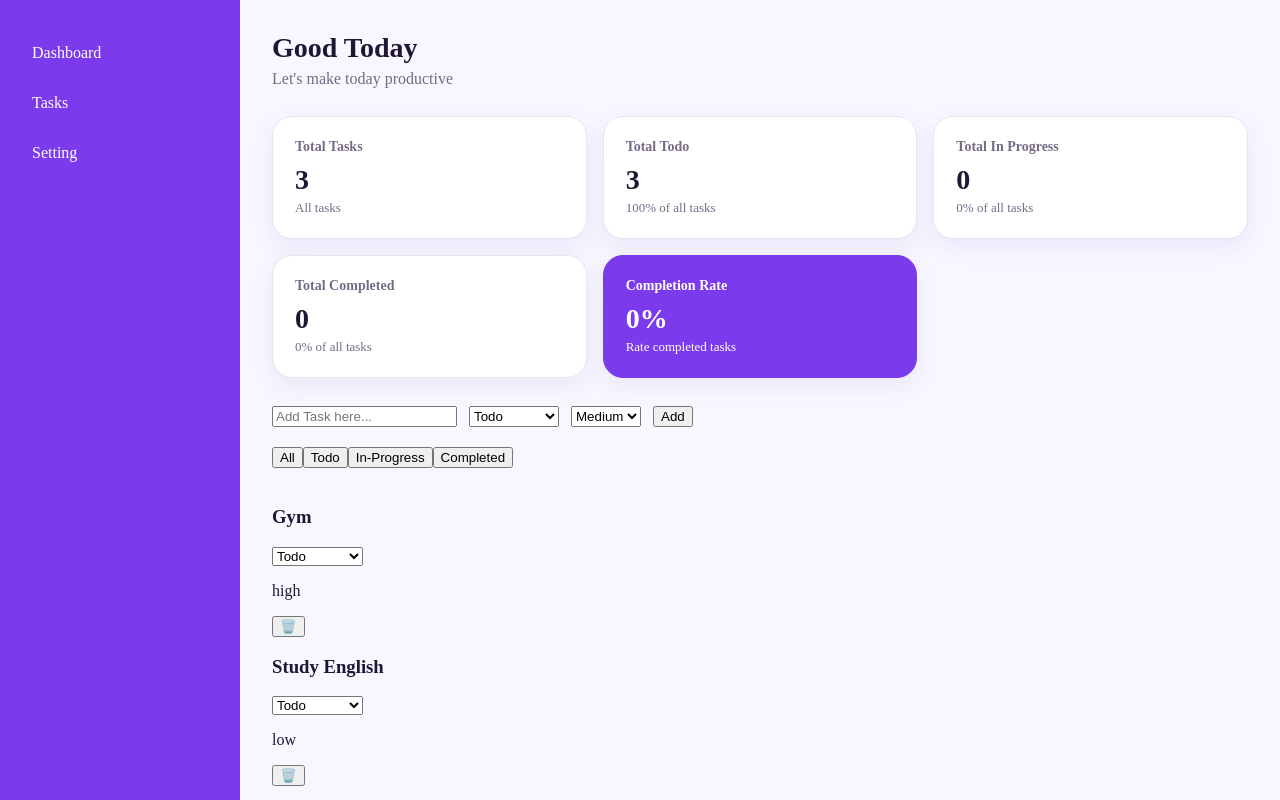
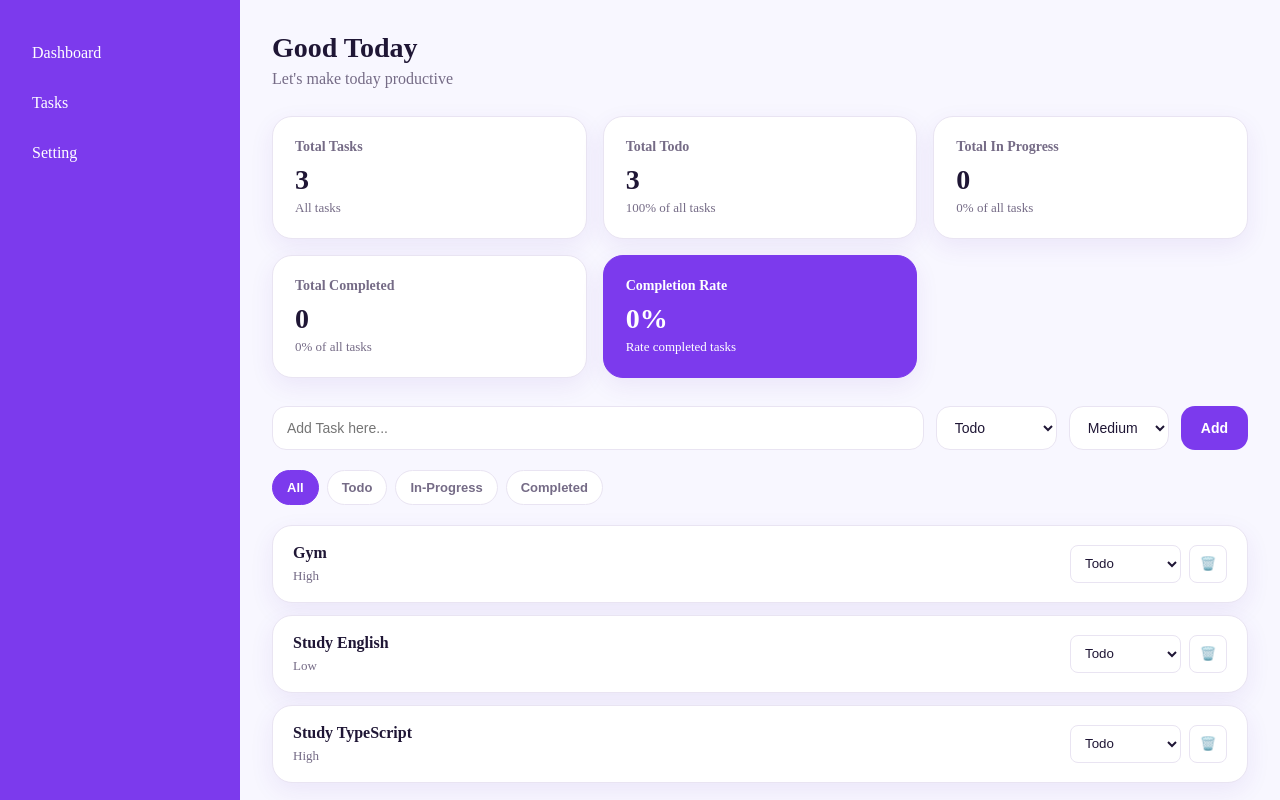
Before and after one commit to dellya-dev/mini-dashboard, a React (Vite) app: page / in a window 1280 px wide. Shown: the top 800 px of the page. Built offline with nearby package versions, Linux system fonts and the light colour scheme.

Commit message:
Add CSS for FilterBar, TaskList and TaskItem

```diff
--- a/src/App.css
+++ b/src/App.css
@@ -146,3 +146,193 @@
   display: flex;
   gap: 12px;
 }
+
+.task-title-input {
+  flex: 1;
+}
+
+.task-form input,
+.task-form select,
+.task-form button {
+  height: 44px;
+  box-sizing: border-box;
+}
+
+.task-form input,
+.task-form select {
+  padding: 0 14px;
+  border: 1px solid var(--border);
+  border-radius: var(--radius-md);
+  background: var(--surface);
+  color: var(--text);
+  font-size: 14px;
+}
+
+.task-form input:focus,
+.task-form select:focus {
+  outline: none;
+  border-color: var(--purple);
+  box-shadow: 0 0 0 3px var(--purple-light);
+}
+
+.task-form button {
+  padding: 0 20px;
+  border: none;
+  border-radius: var(--radius-md);
+  background: var(--purple);
+  color: white;
+  font-size: 14px;
+  font-weight: 600;
+  cursor: pointer;
+  transition: background 0.2s ease, transform 0.2s ease;
+}
+
+.task-form button:hover {
+  background: var(--purple-dark);
+}
+
+.task-form button:active {
+  transform: translateY(1px);
+}
+
+@media (max-width: 768px) {
+  .task-form {
+    flex-wrap: wrap;
+  }
+
+  .task-title-input {
+    flex-basis: 100%;
+  }
+
+  .task-form select {
+    flex: 1;
+  }
+
+  .task-form button {
+    flex: 1;
+  }
+}
+
+/* FilterBar */
+
+.filter-bar {
+  display: flex;
+  gap: 8px;
+}
+
+.filter-bar button {
+  padding: 9px 14px;
+  border: 1px solid var(--border);
+  border-radius: 999px;
+  background: var(--surface);
+  color: var(--text-muted);
+  font-size: 13px;
+  font-weight: 600;
+  cursor: pointer;
+  transition:
+    background 0.2s ease,
+    color 0.2s ease,
+    border-color 0.2s ease;
+}
+
+.filter-bar button.active {
+  background: var(--purple);
+  border-color: var(--purple);
+  color: white;
+}
+
+.filter-bar button:hover {
+  border-color: var(--purple);
+  color: var(--purple);
+}
+
+/* TaskList */
+
+.task-list {
+  display: flex;
+  flex-direction: column;
+  gap: 12px;
+}
+
+/* TaskItem */
+
+.task-item {
+  display: flex;
+  justify-content: space-between;
+  align-items: center;
+  gap: 20px;
+
+  background: var(--surface);
+  border: 1px solid var(--border);
+  border-radius: var(--radius-lg);
+  padding: 18px 20px;
+  box-shadow: var(--shadow);
+}
+
+.task-info {
+  min-width: 0;
+}
+
+.task-info h3 {
+  margin: 0;
+  font-size: 16px;
+  color: var(--text);
+}
+
+.task-info p {
+  margin: 6px 0 0;
+  color: var(--text-muted);
+  font-size: 13px;
+  text-transform: capitalize;
+}
+
+.task-actions {
+  display: flex;
+  align-items: center;
+  gap: 8px;
+}
+
+.task-actions select {
+  height: 38px;
+  padding: 0 10px;
+  border: 1px solid var(--border);
+  border-radius: var(--radius-sm);
+  background: var(--surface);
+  color: var(--text);
+}
+
+.task-actions select:focus {
+  outline: none;
+  border-color: var(--purple);
+  box-shadow: 0 0 0 3px var(--purple-light);
+}
+
+.task-actions button {
+  width: 38px;
+  height: 38px;
+  border: 1px solid var(--border);
+  border-radius: var(--radius-sm);
+  background: var(--surface);
+  cursor: pointer;
+  transition: 0.2s ease;
+}
+
+.task-actions button:hover {
+  border-color: var(--danger);
+  color: var(--danger);
+}
+
+@media (max-width: 600px) {
+  .task-item {
+    flex-direction: column;
+    align-items: stretch;
+  }
+
+  .task-actions {
+    width: 100%;
+  }
+
+  .task-actions select {
+    flex: 1;
+  }
+}
--- a/src/App.tsx
+++ b/src/App.tsx
@@ -118,6 +118,7 @@ function App() {
             onChangesStatus={handleChangesStatus}
             onDeleteTask={handleDeleteTask}
             setFilter={setFilter}
+            filter={filter}
           />
         </main>
       </div>
--- a/src/components/FilterBar.tsx
+++ b/src/components/FilterBar.tsx
@@ -1,18 +1,39 @@
-import type { Filter } from "../types/task"
+import type { Filter, TaskFilter} from "../types/task"
+import '../App.css'
 
 type FilterBarProps = {
   setFilter: (filter: Filter) => void
+  filter: TaskFilter
 }
 
-function FilterBar({ setFilter }: FilterBarProps) {
+function FilterBar({ setFilter, filter }: FilterBarProps) {
 
-  return(
+  return (
     <>
-      <div>
-        <button onClick={() => setFilter("all")}>All</button>
-        <button onClick={() => setFilter("todo")}>Todo</button>
-        <button onClick={() => setFilter("in-progress")}>In-Progress</button>
-        <button onClick={() => setFilter("completed")}>Completed</button>
+      <div className="filter-bar">
+        <button
+          className={filter === "all" ? "active" : ""}
+          onClick={() => setFilter("all")}
+        >All
+        </button>
+
+        <button
+          className={filter === "todo" ? "active" : ""}
+          onClick={() => setFilter("todo")}
+        >Todo
+        </button>
+
+        <button
+          className={filter === "in-progress" ? "active" : ""}
+          onClick={() => setFilter("in-progress")}
+        >In-Progress
+        </button>
+
+        <button
+          className={filter === "completed" ? "active" : ""}
+          onClick={() => setFilter("completed")}
+        >Completed
+        </button>
       </div>
     </>
   )
--- a/src/components/TaskForm.tsx
+++ b/src/components/TaskForm.tsx
@@ -46,6 +46,7 @@ function TaskForm({ onAddTask }: TaskFormProps) {
     <>
       <div className="task-form">
         <input
+          className="task-title-input"
           type="text"
           name="title"
           value={formData.title}
--- a/src/components/TaskItem.tsx
+++ b/src/components/TaskItem.tsx
@@ -1,5 +1,6 @@
 import type { ChangeEvent } from "react"
 import type { Task, TaskStatus } from "../types/task"
+import '../App.css'
 
 type TaskItemProps = {
   task: Task
@@ -10,8 +11,13 @@ type TaskItemProps = {
 function TaskItem({ task, onChangesStatus, onDeleteTask }: TaskItemProps) {
   return (
     <>
-      <div>
+      <div className="task-item">
+        <div className="task-info">
           <h3>{task.title}</h3>
+          <p>{task.priority}</p>
+        </div>
+
+        <div className="task-actions">
           <select
             name="status"
             id="status"
@@ -22,8 +28,9 @@ function TaskItem({ task, onChangesStatus, onDeleteTask }: TaskItemProps) {
             <option value="in-progress">In-Progress</option>
             <option value="completed">Completed</option>
           </select>
-        <p>{task.priority}</p>
+
           <button onClick={() => onDeleteTask(task.id)}>🗑️</button>
+        </div>
       </div>
     </>
   )
--- a/src/components/TaskList.tsx
+++ b/src/components/TaskList.tsx
@@ -1,5 +1,6 @@
 import type { Task, TaskStatus } from "../types/task"
 import TaskItem from "./TaskItem"
+import '../App.css'
 
 type TaksListProps = {
   tasks: Task[]
@@ -11,7 +12,7 @@ function TaskList({ tasks, onChangesStatus, onDeleteTask }: TaksListProps) {
 
   return (
     <>
-      <div>
+      <div className="task-list">
         {tasks.map((task) => {
           return (
             <TaskItem
--- a/src/components/TaskSection.tsx
+++ b/src/components/TaskSection.tsx
@@ -1,4 +1,4 @@
-import type { Filter, Task, TaskFormData, TaskStatus } from "../types/task.ts"
+import type { Filter, Task, TaskFilter, TaskFormData, TaskStatus } from "../types/task.ts"
 import FilterBar from "./FilterBar.tsx"
 import TaskForm from "./TaskForm.tsx"
 import TaskList from "./TaskList.tsx"
@@ -10,9 +10,10 @@ type TaskSectionProps = {
   onChangesStatus: (id: number, status: TaskStatus) => void
   onDeleteTask: (id: number) => void
   setFilter: (filter: Filter) => void
+  filter: TaskFilter
 }
 
-function TaskSection({ tasks, onAddTask, onChangesStatus,  onDeleteTask, setFilter  }: TaskSectionProps) {
+function TaskSection({ tasks, onAddTask, onChangesStatus,  onDeleteTask, setFilter, filter }: TaskSectionProps) {
   return (
     <>
       <div className="task-section">
@@ -21,6 +22,7 @@ function TaskSection({ tasks, onAddTask, onChangesStatus,  onDeleteTask, setFilt
         />
         <FilterBar
           setFilter={setFilter}
+          filter={filter}
         />
         <TaskList
           tasks={tasks}
--- a/src/types/task.ts
+++ b/src/types/task.ts
@@ -1,6 +1,8 @@
 export type TaskStatus = "todo" | "in-progress" | "completed"
 
 export type TaskPriority = "low" | "medium" | "high"
+
+export type TaskFilter = "all" | "todo" | "in-progress" | "completed"
 
 export type Task = {
   id: number
```
Lines whose indentation alone changed are shown as unchanged.
